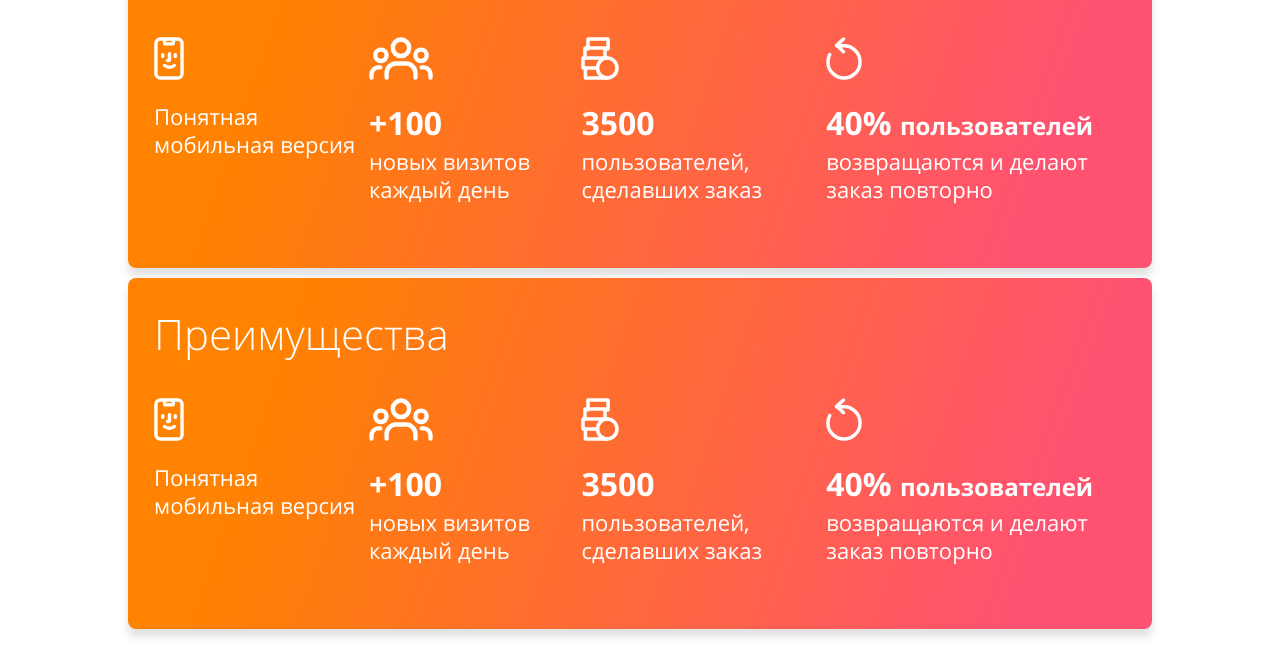
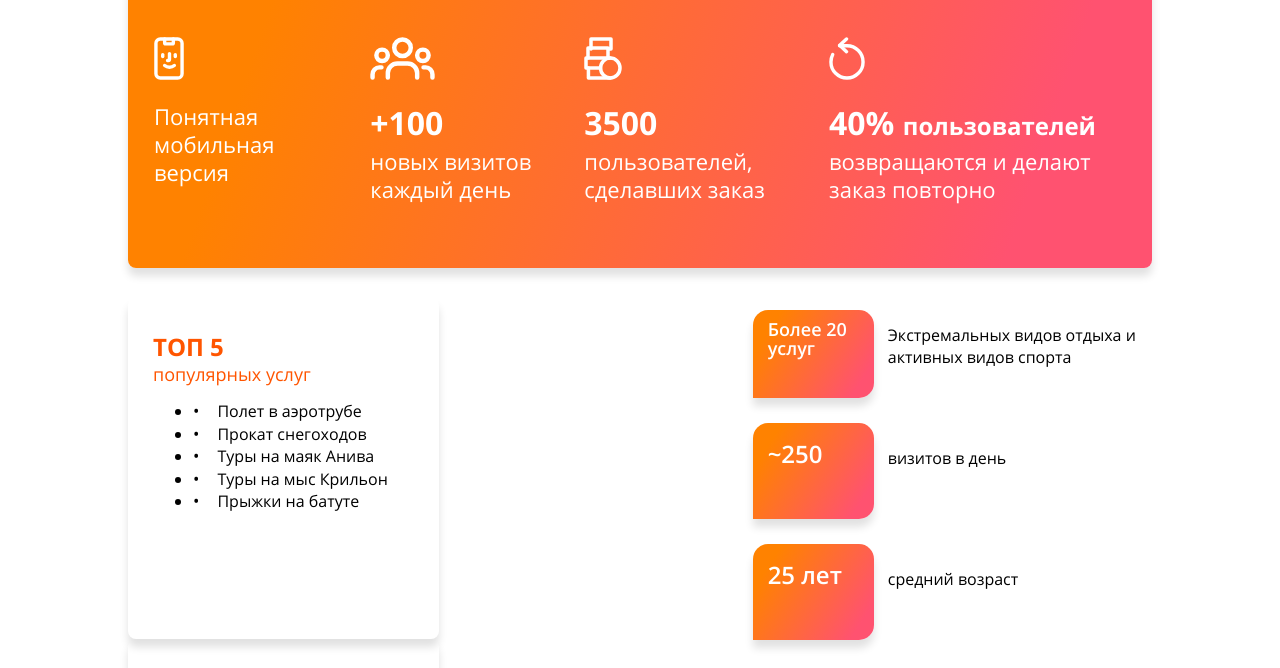
Before and after one commit to davlatsultonov/go-landing, a website built with webpack: page src/template.html in a window 1280 px wide. Shown: the part 1635-2303 px from the top of the page. Built offline with nearby package versions, Linux system fonts and the light colour scheme.

Commit message:
исправлены ошибка

```diff
--- a/src/assets/styles/components/achievement-columns.scss
+++ b/src/assets/styles/components/achievement-columns.scss
@@ -22,6 +22,7 @@
 
     @media (max-width: $xs) {
       width: 100%;
+      height: 246px;
       display: block;
       margin-right: 0;
     }
--- a/src/assets/styles/components/achievement-rows.scss
+++ b/src/assets/styles/components/achievement-rows.scss
@@ -22,31 +22,34 @@
 
     @media (max-width: $xs) {
       display: block;
+      text-align: left;
     }
   }
 
   &__description {
     display: inline-block;
     width: 249px;
-    height: 44px;
-    max-height: 44px;
+    height: 68px;
+    max-height: 68px;
     overflow: hidden;
     vertical-align: middle;
     margin-left: 10px;
     font-size: 16px;
     line-height: 1.4;
+    padding-top: 8px;
 
     @media (max-width: $sm) {
       display: block;
       width: 200px;
       margin-top: 10px;
       margin-left: 0;
+      padding-top: 0!important;
     }
 
     @media (max-width: $xs) {
       margin-top: 0;
       display: inline-block;
-      margin-left: 9px;
+      margin-left: 15px;
       width: 176px;
       height: auto;
     }
--- a/src/assets/styles/components/advantages-range.scss
+++ b/src/assets/styles/components/advantages-range.scss
@@ -40,7 +40,6 @@
 
     @media (max-width: $sm) {
       margin-bottom: 16px;
-      text-align: center;
     }
 
     @media (max-width: $xs) {
@@ -56,6 +55,7 @@
   &__description {
     font-size: 22px;
     line-height: 1.27;
+    padding-right: 18px;
 
     @media (max-width: $sm) {
       width: 85%;
@@ -77,20 +77,4 @@
     }
   }
 
-  &.version-2 {
-
-      .advantages-range__icon {
-
-        @media (max-width: $xs) {
-          margin: 0 0 13px;
-        }
-      }
-
-      .advantages-range__description {
-
-        @media (max-width: $xs) {
-          text-align: left;
-        }
-      }
-    }
 }
--- a/src/assets/styles/components/section-advantages.scss
+++ b/src/assets/styles/components/section-advantages.scss
@@ -15,4 +15,27 @@
   &__items {
     margin-top: 40px;
   }
+
+
+  &.version-2 {
+    display: none;
+
+    @media (max-width: $xs) {
+      display: block;
+    }
+
+    .advantages-range__icon {
+
+      @media (max-width: $xs) {
+        margin: 0 0 13px;
+      }
+    }
+
+    .advantages-range__description {
+
+      @media (max-width: $xs) {
+        text-align: left;
+      }
+    }
+  }
 }
--- a/src/assets/styles/components/section-statistic.scss
+++ b/src/assets/styles/components/section-statistic.scss
@@ -114,7 +114,7 @@
 
       @media (max-width: $sm) {
         position: relative;
-        bottom: -31px
+        bottom: -25px
       }
 
       .section-statistic__notes {
@@ -128,7 +128,7 @@
         }
 
         @media (max-width: $xs) {
-          top: -102px;
+          top: -99px;
           right: -16px;
         }
 
@@ -144,7 +144,7 @@
   &__text {
     font-size: 42px;
     font-weight: 300;
-    line-height: 1;
+    line-height: 25px;
     position: relative;
 
     @media (max-width: $sm) {
--- a/src/template.html
+++ b/src/template.html
@@ -312,13 +312,13 @@
 
     </div>
 
-    <div class="section-advantages">
+    <div class="section-advantages version-2">
         <div class="section__title">
             Преимущества
         </div>
 
 
-        <div class="advantages-range section-advantages__items version-2">
+        <div class="advantages-range section-advantages__items ">
             <div class="advantages-range__item">
                 <div class="advantages-range__icon">
                     <img src="./assets/images/icons/Mobile.svg" alt="mobile icon">
@@ -432,7 +432,7 @@
                         ~250
                     </div>
 
-                    <div class="achievement-rows__description" style="padding-top: 8px">
+                    <div class="achievement-rows__description" style="padding-top: 20px">
                         визитов в день
                     </div>
                 </div>
@@ -442,7 +442,7 @@
                         25 лет
                     </div>
 
-                    <div class="achievement-rows__description" style="padding-top: 8px">
+                    <div class="achievement-rows__description" style="padding-top: 20px">
                         средний возраст
                     </div>
                 </div>
```
